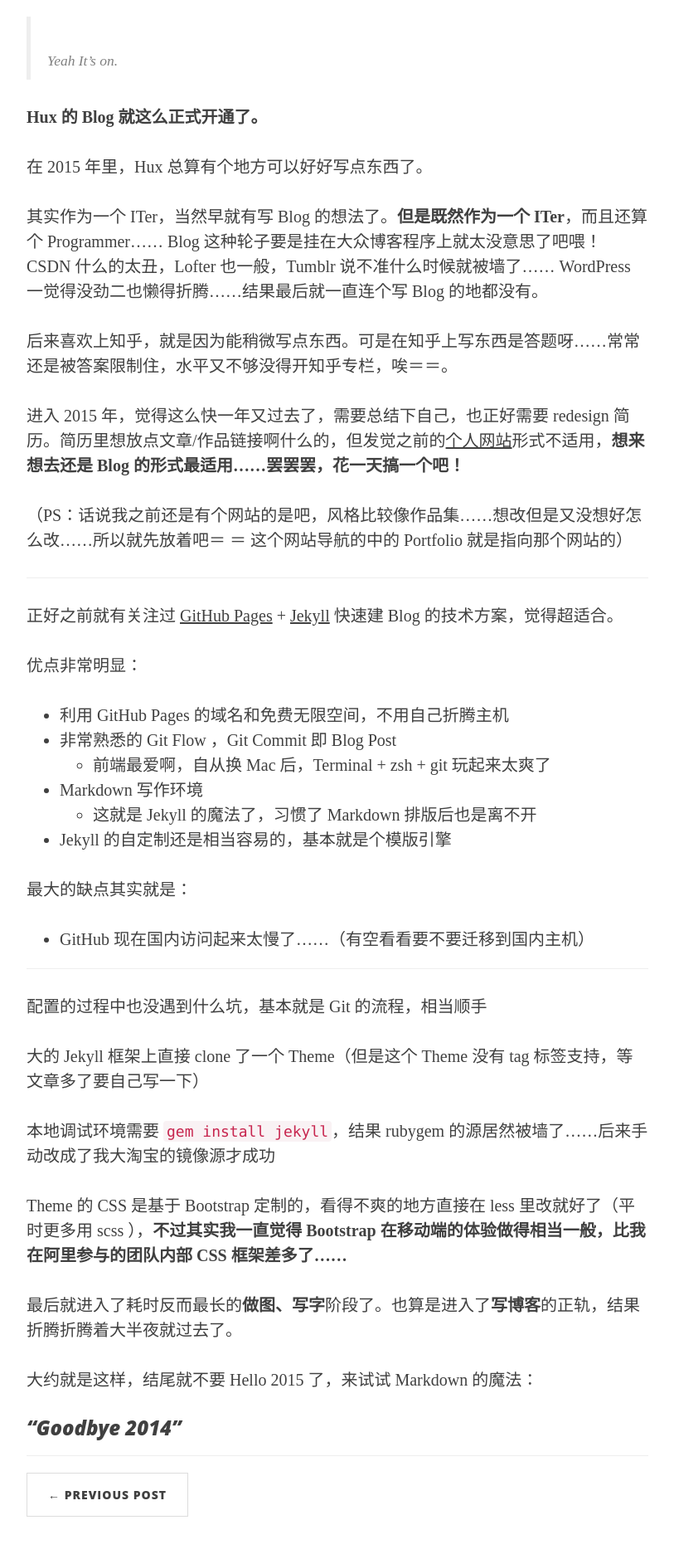
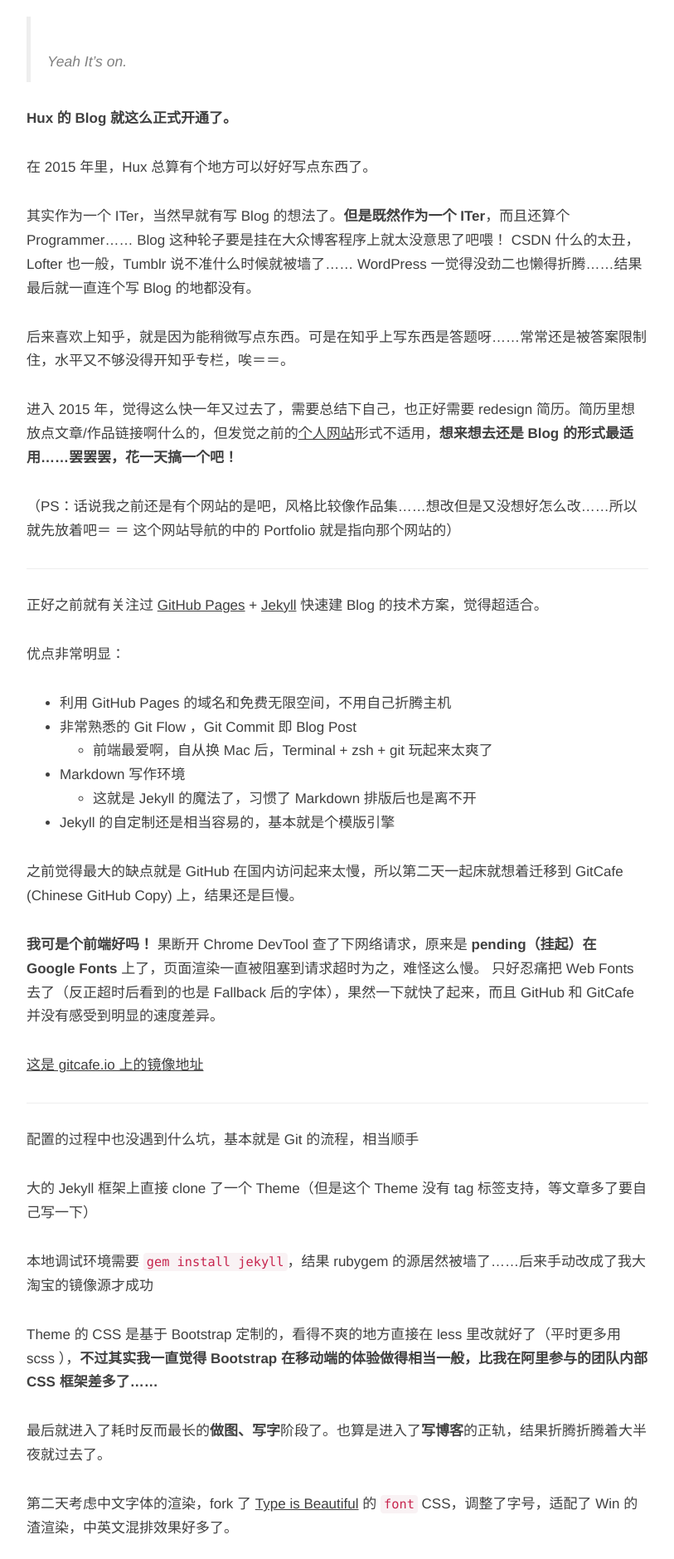
Before and after one commit to zhaohuabing/jekyll_blog_backup, a Jekyll site: the page built from _posts/2014-01-29-hello-2015.markdown, in a window 1280 px wide. Shown: the part 476-2355 px from the top of the page at 83% size, without its empty margins (233-1046 px from the left). Built offline with Jekyll 4.4.1, drawn with Linux system fonts in a browser that asks for light colours; nearby versions of some CDN libraries.

Commit message:
update Hello 2015 && Optimize font! (family, size, line-height)

```diff
--- a/_posts/2014-01-29-hello-2015.markdown
+++ b/_posts/2014-01-29-hello-2015.markdown
@@ -37,10 +37,14 @@
 	* 这就是 Jekyll 的魔法了，习惯了 Markdown 排版后也是离不开
 * Jekyll 的自定制还是相当容易的，基本就是个模版引擎
 
-最大的缺点其实就是：
 
-* GitHub 现在国内访问起来太慢了……（有空看看要不要迁移到国内主机）
 
+之前觉得最大的缺点就是 GitHub 在国内访问起来太慢，所以第二天一起床就想着迁移到 GitCafe (Chinese GitHub Copy) 上，结果还是巨慢。
+
+**我可是个前端好吗！** 果断开 Chrome DevTool 查了下网络请求，原来是 **pending（挂起）在 Google Fonts** 上了，页面渲染一直被阻塞到请求超时为之，难怪这么慢。
+只好忍痛把 Web Fonts 去了（反正超时后看到的也是 Fallback 后的字体），果然一下就快了起来，而且 GitHub 和 GitCafe 并没有感受到明显的速度差异。
+
+[这是 gitcafe.io 上的镜像地址](http://huxpro.gitcafe.io)
 
 ---
 
@@ -54,6 +58,7 @@
 
 最后就进入了耗时反而最长的**做图、写字**阶段了。也算是进入了**写博客**的正轨，结果折腾折腾着大半夜就过去了。
 
+第二天考虑中文字体的渲染，fork 了 [Type is Beautiful](http://www.typeisbeautiful.com/) 的 `font` CSS，调整了字号，适配了 Win 的渣渲染，中英文混排效果好多了。
 
 
 大约就是这样，结尾就不要 Hello 2015 了，来试试 Markdown 的魔法：
--- a/css/clean-blog.css
+++ b/css/clean-blog.css
@@ -3,9 +3,9 @@
   font-size: 16px;
   /*// Hux mpdify to 16px (Mobile First), and increase to 20px while 768+ width*/
   color: #404040;
+  font: normal 16px/1.70 "Helvetica Neue",Arial,"Hiragino Sans GB","STHeiti","Microsoft YaHei","WenQuanYi Micro Hei",SimSun,sans-serif;
 }
 p {
-  line-height: 1.5;
   margin: 30px 0;
 }
 p a {
@@ -30,9 +30,6 @@
 a img:hover,
 a img:focus {
   cursor: zoom-in;
-}
-article {
-  line-height: 1.5;
 }
 blockquote {
   color: #808080;
@@ -63,7 +60,7 @@
   letter-spacing: 1px;
 }
 @media only screen and (min-width: 768px) {
-  body{font-size:20px;}
+  body{font-size:17px;}
   .navbar-custom {
     background: transparent;
     border-bottom: 1px solid transparent;
@@ -231,6 +228,7 @@
 .post-preview > .post-meta {
   color: #808080;
   font-size: 18px;
+  font-family: 'Times New Roman';
   font-style: italic;
   margin-top: 0;
 }
```
